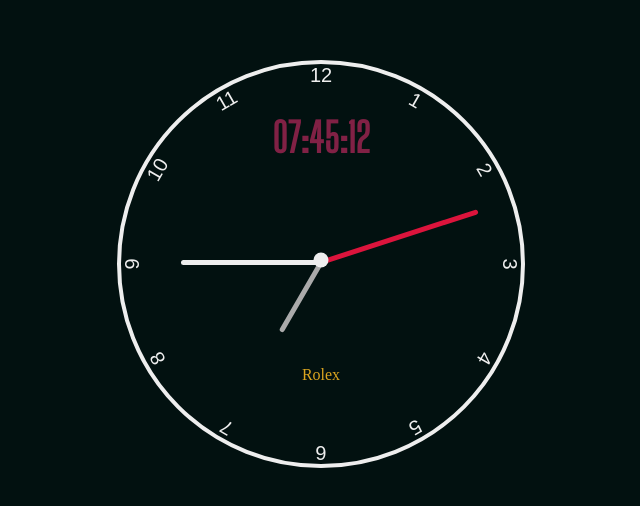
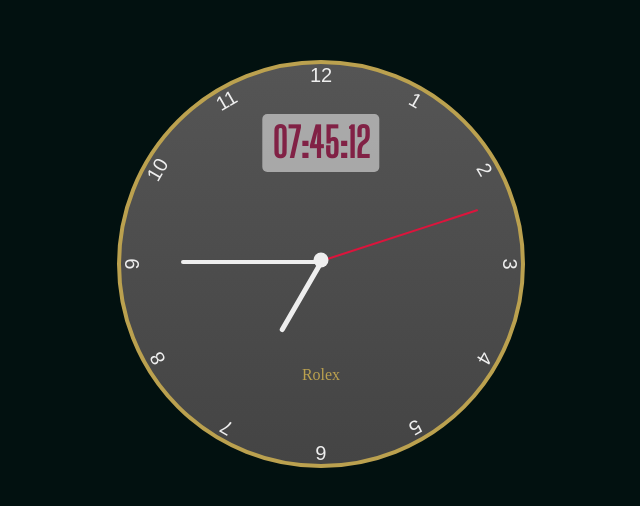
Before and after one commit to sinarqn/analog-clock, a plain HTML site: page index.html in a window 1280 px wide. Shown: the part 148-654 px from the top of the page, without its empty margins (319-959 px from the left). Drawn offline with Linux system fonts and the light colour scheme.

Commit message:
chenged colors

```diff
--- a/app.js
+++ b/app.js
@@ -8,6 +8,8 @@
 let min = time.getMinutes();
 let hour = time.getHours();
 
+rotateAnalog();
+showClock();
 setInterval(showClock, 1000);
 setInterval(rotateAnalog, 1000);
 
--- a/style.css
+++ b/style.css
@@ -2,7 +2,7 @@
 
 body{
   height: 100vh;
-  overflow-y: hidden;
+  overflow: hidden;
   background-color: #021110;
   display: flex;
   flex-direction: column;
@@ -22,15 +22,18 @@
   top: 50px;
   left: 50%;
   transform: translateX(-50%);
-  z-index: -10;
+  z-index: 9;
+  background-color: rgba(255, 255, 255, 0.5);
+  padding: 5px 10px;
+  border-radius: 5px;
 }
 .brand{
   position: absolute;
   left: 50%;
   bottom: 80px;
   transform: translateX(-50%);
-  color: goldenrod;
-  z-index: -10;
+  color: #bba14f;
+  z-index: 7;
 }
 .analog-container{
   height: 50vh;
@@ -39,9 +42,10 @@
 .clock-circle{
   height: 400px;
   width: 400px;
-  border: 4px solid #eee;
+  border: 4px solid #bba14f;
   border-radius: 50%;
   position: relative;
+  background-image: linear-gradient(to top, #444, #555);
 }
 .clock-circle .number{
   --rotate: 0deg;
@@ -75,7 +79,7 @@
   top: 50%;
   left: 50%;
   transform: translate(-50%, -50%);
-  z-index: 2;
+  z-index: 11;
 }
 .sec,
 .min,
@@ -87,18 +91,20 @@
   transform: translateY(-50%) rotate(-90deg);
   transform-origin: left center;
   border-radius: 5px;
+  background-color: #eee;
 }
 .sec{
+  height: 2px;
   width: 165px;
   background-color: crimson;
-  z-index: -3;
+  z-index: 10;
 }
 .min{
+  height: 4px;
   width: 140px;
-  background-color: #eee;
-  z-index: -2;
+  z-index: 9;
 }
 .hour{
   width: 80px;
-  background-color: #aaa;
+  z-index: 8;
 }
```
